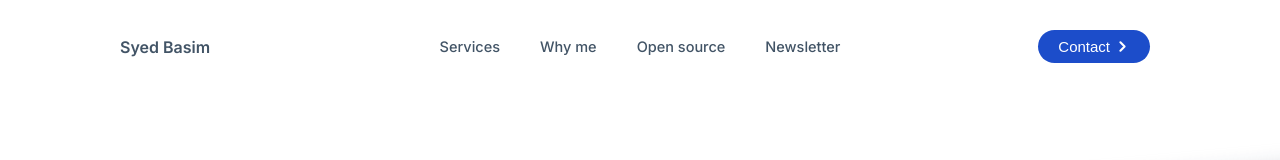
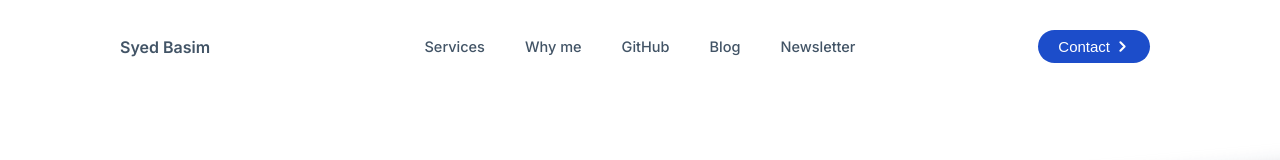
Before and after one commit to thesyedbasim/personal-website-v1, a Next.js app: page / in a window 1280 px wide. Shown: the top 160 px of the page. Built offline with nearby package versions, Linux system fonts and the light colour scheme.

Commit message:
Remove open-source in nav, add github & blog

```diff
--- a/components/nav/Navigation.tsx
+++ b/components/nav/Navigation.tsx
@@ -23,7 +23,7 @@ const Navigation = () => {
 
 	useEffect(() => {
 		if (process.browser) {
-			if (window.innerWidth > 700) {
+			if (window.innerWidth > 850) {
 				setNavSize('large');
 			} else {
 				setNavSize('small');
--- a/components/nav/NavigationBar.tsx
+++ b/components/nav/NavigationBar.tsx
@@ -95,7 +95,14 @@ const NavigationBar = ({ variant, navVisibility, navToggle }) => {
 	const navItems: MutableRefObject<NavLinkType[]> = useRef([
 		{ text: 'Services', link: { type: 'internal', url: '/#services' } },
 		{ text: 'Why me', link: { type: 'internal', url: '/#why-me' } },
-		{ text: 'Open source', link: { type: 'internal', url: '/#open-source' } },
+		{
+			text: 'GitHub',
+			link: { type: 'external', url: 'https://github.com/thesyedbasim' }
+		},
+		{
+			text: 'Blog',
+			link: { type: 'external', url: 'https://blog.syedbasim.com' }
+		},
 		{ text: 'Newsletter', link: { type: 'internal', url: '/#newsletter' } }
 	]);
 
--- a/styles/Navigation.module.scss
+++ b/styles/Navigation.module.scss
@@ -14,7 +14,7 @@
 	display: grid;
 	justify-content: center;
 	align-items: center;
-	grid-template-columns: 1fr repeat(4, max-content) 1fr;
+	grid-template-columns: 1fr repeat(5, max-content) 1fr;
 	column-gap: 4rem;
 
 	.nav-logo {
```
Also changed, not shown: 1 other file (tests, documents, lock files or other folders).
